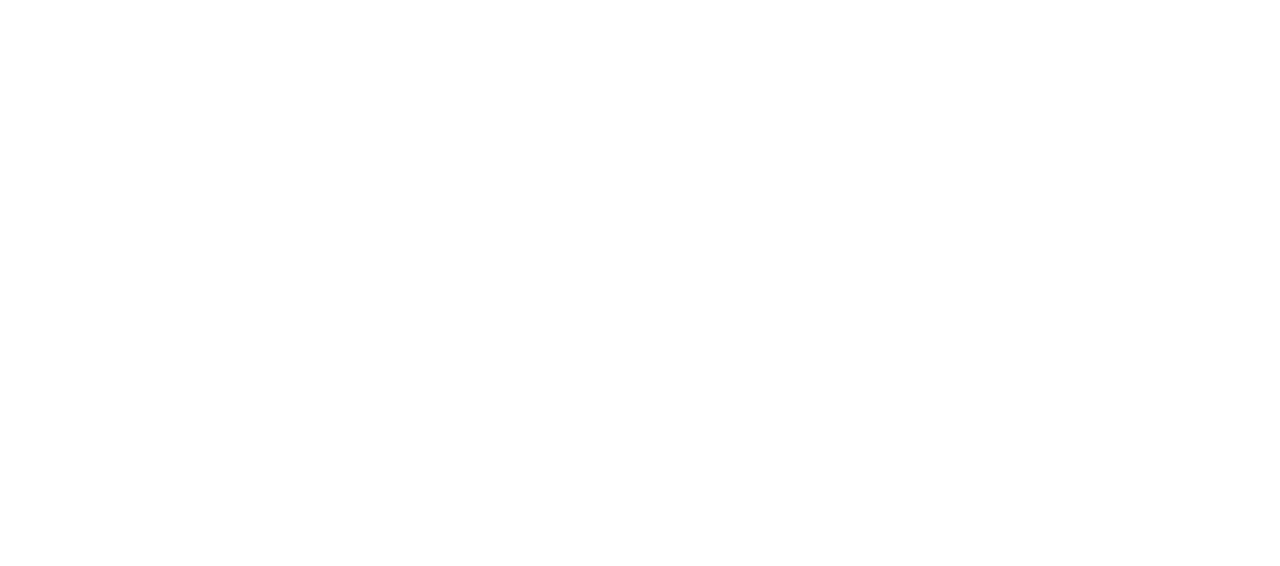
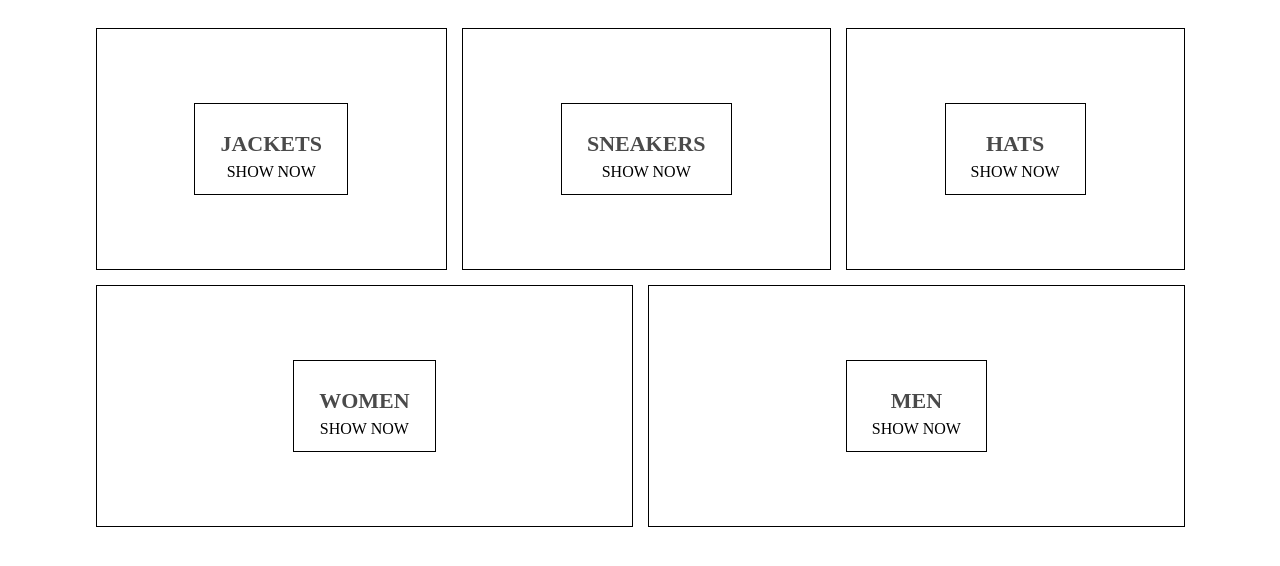
Before and after one commit to cgalo/ecommerce-app, a React (Create React App) app: page / in a window 1280 px wide. Shown: the top 566 px of the page. Built offline with nearby package versions, Linux system fonts and the light colour scheme.

Commit message:
Completed creating the Home page component/page

```diff
--- a/src/App.tsx
+++ b/src/App.tsx
@@ -1,9 +1,10 @@
 import React from 'react';
+import HomePage from './pages/HomePage';
 
 function App() {
   return (
     <div className="App">
-
+      <HomePage/>
     </div>
   );
 }
--- /dev/null
+++ b/src/pages/HomePage.scss
@@ -0,0 +1,54 @@
+.homepage {
+  display: flex;
+  flex-direction: column;
+  align-items: center;
+  padding: 20px 80px;
+}
+
+.directory-menu {
+  width: 100%;
+  display: flex;
+  flex-wrap: wrap;
+  justify-content: space-between;
+}
+
+.menu-item {
+  min-width: 30%;
+  height: 240px;
+  flex: 1 1 auto;
+  display: flex;
+  align-items: center;
+  justify-content: center;
+  border: 1px solid black;
+  margin: 0 7.5px 15px;
+
+  &:first-child {
+    margin-right: 7.5px;
+  }
+
+  &:last-child {
+    margin-left: 7.5px;
+  }
+
+  .content {
+    height: 90px;
+    padding: 0 25px;
+    display: flex;
+    flex-direction: column;
+    align-items: center;
+    justify-content: center;
+    border: 1px solid black;
+
+    .title {
+      font-weight: bold;
+      margin-bottom: 6px;
+      font-size: 22px;
+      color: #4a4a4a;
+    }
+
+    .subtitle {
+      font-weight: lighter;
+      font-size: 16px;
+    }
+  }
+}
--- /dev/null
+++ b/src/pages/HomePage.tsx
@@ -0,0 +1,49 @@
+import React from 'react';
+import './HomePage.scss';
+
+const HomePage:React.FC<{}> = () => {
+    return (
+        <div className="homepage">
+            <div className="directory-menu">
+
+                <div className="menu-item">
+                    <div className="content">
+                        <h1 className="title">JACKETS</h1>
+                        <span className="subtitle">SHOW NOW</span>
+                    </div>
+                </div>
+
+                <div className="menu-item">
+                    <div className="content">
+                        <h1 className="title">SNEAKERS</h1>
+                        <span className="subtitle">SHOW NOW</span>
+                    </div>
+                </div>
+
+                <div className="menu-item">
+                    <div className="content">
+                        <h1 className="title">HATS</h1>
+                        <span className="subtitle">SHOW NOW</span>
+                    </div>
+                </div>
+
+                <div className="menu-item">
+                    <div className="content">
+                        <h1 className="title">WOMEN</h1>
+                        <span className="subtitle">SHOW NOW</span>
+                    </div>
+                </div>
+
+                <div className="menu-item">
+                    <div className="content">
+                        <h1 className="title">MEN</h1>
+                        <span className="subtitle">SHOW NOW</span>
+                    </div>
+                </div>
+
+            </div>
+        </div>
+    )
+}
+
+export default HomePage;
```
